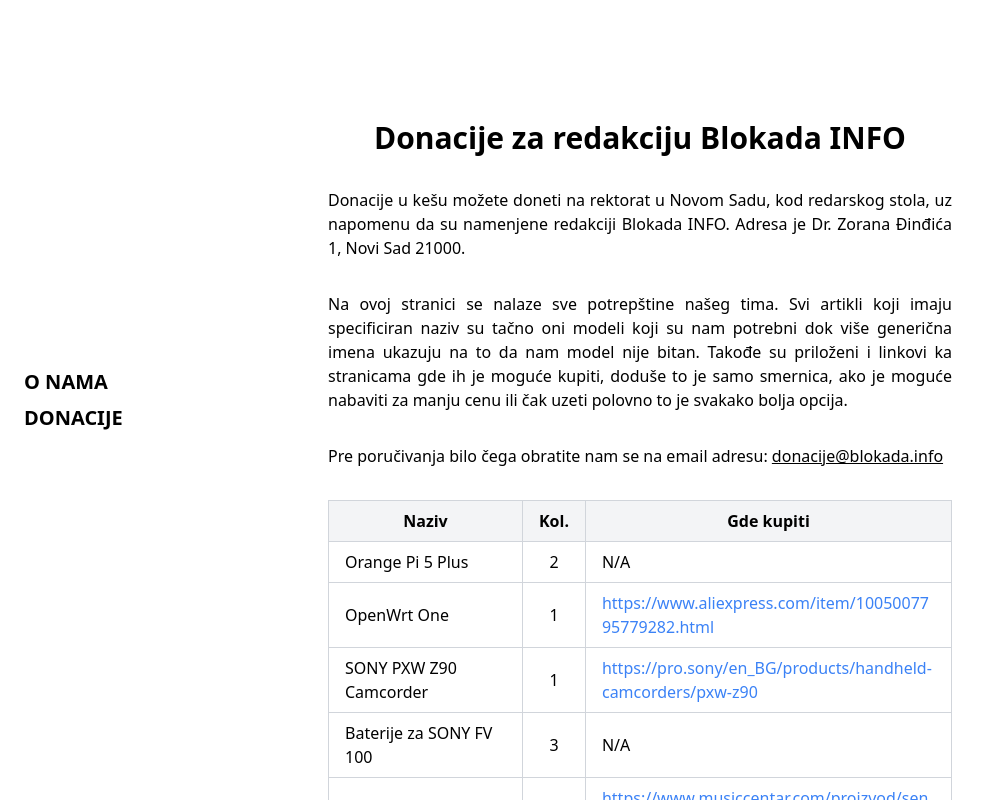
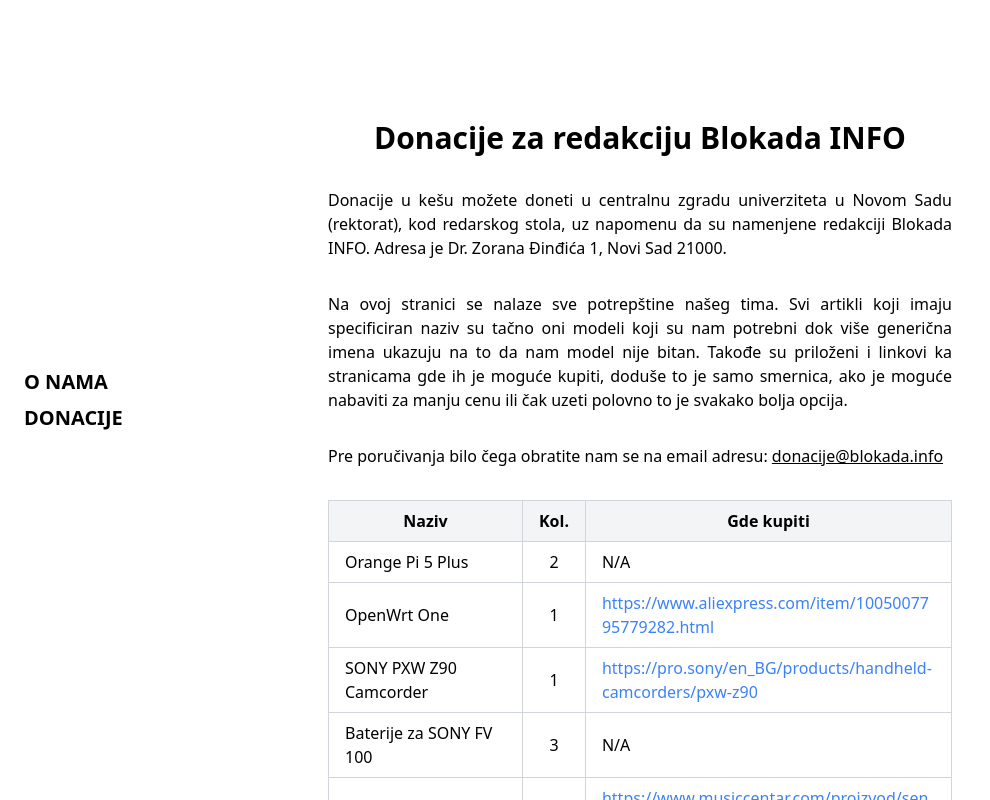
Before and after one commit to blokadainfo/website, a SvelteKit app: page /donacije in a window 1280 px wide. Shown: the top 800 px of the page, without its empty margins (0-990 px from the left). Built offline with nearby package versions, Linux system fonts and the light colour scheme.

Commit message:
fix(donations): centrala
Signed-off-by: Aleksa Siriški <31509435+aleksasiriski@users.noreply.github.com>

```diff
--- a/src/routes/(prerendered)/donacije/+page.svelte
+++ b/src/routes/(prerendered)/donacije/+page.svelte
@@ -6,7 +6,7 @@
 <div class="mx-auto mb-8 flex w-full max-w-screen-sm flex-col space-y-8 p-2 sm:mt-28">
 	<h1 class="text-center text-3xl font-bold">Donacije za redakciju Blokada INFO</h1>
 	<p class="text-justify">
-		Donacije u kešu možete doneti na rektorat u Novom Sadu, kod redarskog stola, uz napomenu da su namenjene redakciji Blokada INFO.
+		Donacije u kešu možete doneti u centralnu zgradu univerziteta u Novom Sadu (rektorat), kod redarskog stola, uz napomenu da su namenjene redakciji Blokada INFO.
 		Adresa je Dr. Zorana Đinđića 1, Novi Sad 21000.
 	</p>
 	<p class="text-justify">
```
